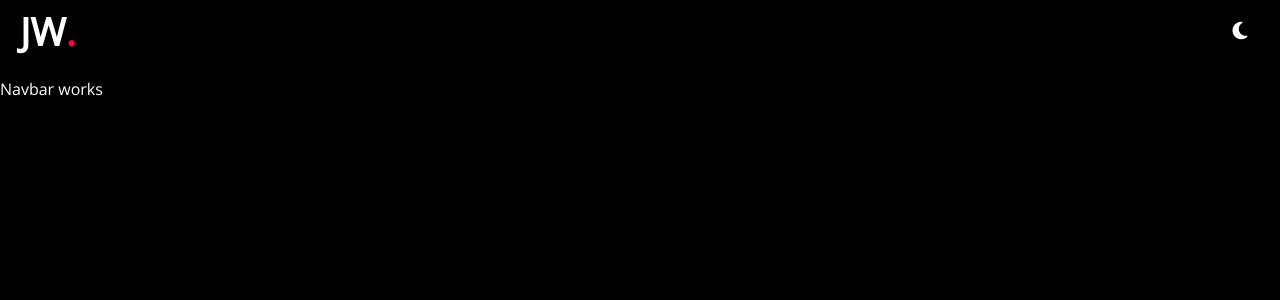
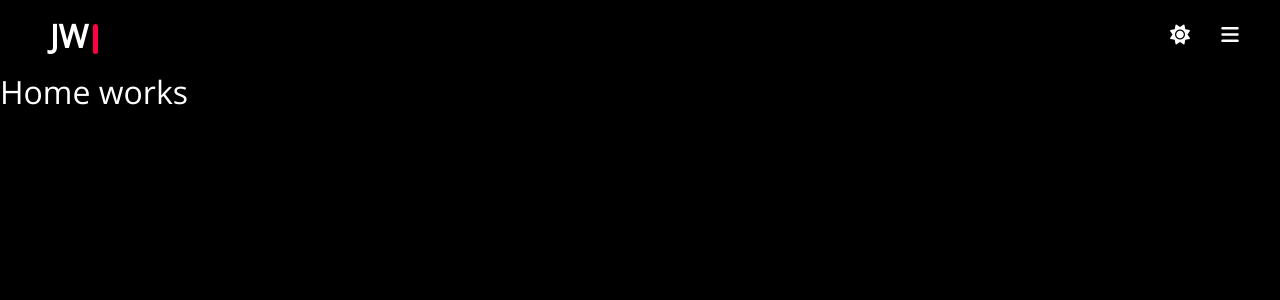
Before and after one commit to jasonwj96/portfolio, a React (Create React App) app: page / in a window 1280 px wide. Shown: the top 300 px of the page. Built offline with nearby package versions, Linux system fonts and the light colour scheme.

Commit message:
Added button animation

```diff
--- a/public/index.html
+++ b/public/index.html
@@ -19,7 +19,7 @@
       work correctly both with client-side routing and a non-root public URL.
       Learn how to configure a non-root public URL by running `npm run build`.
     -->
-    <title>React App</title>
+    <title>Jason Wedderburn - Portfolio</title>
     <link
       href="https://fonts.googleapis.com/css?family=Open+Sans&display=swap"
       rel="stylesheet"
--- a/src/App.scss
+++ b/src/App.scss
@@ -8,4 +8,5 @@
   transition-property: background-color;
   transition-duration: 200ms;
   transition-timing-function: ease-in-out;
+  padding: 70px 0 0 0;
 }
--- a/src/components/navbar.jsx
+++ b/src/components/navbar.jsx
@@ -12,7 +12,7 @@ const Navbar = () => {
     } else {
       parent.id = "light";
     }
-  });
+  }, [darkTheme]);
 
   const toggleTheme = () => {
     setDarkTheme(!darkTheme);
@@ -23,13 +23,19 @@ const Navbar = () => {
       <div id="navbar-top">
         <div id="brand">
           <p>JW</p>
+          <div id="bar" />
         </div>
         <button id="toggle-btn" onClick={toggleTheme}>
-          {darkTheme ? <i class="fas fa-moon" /> : <i class="fas fa-sun" />}
+          {darkTheme ? (
+            <i className="fas fa-sun" />
+          ) : (
+            <i className="fas fa-moon" />
+          )}
+        </button>
+        <button id="menu-btn">
+          <i className="fas fa-bars" />
         </button>
       </div>
-
-      <p>Navbar works</p>
     </div>
   );
 };
--- a/src/components/navbar.scss
+++ b/src/components/navbar.scss
@@ -29,7 +29,13 @@
     padding: 5px 20px;
 
     #brand {
-      font-size: 1.2em;
+      font-size: 1em;
+      pointer-events: none;
+      display: flex;
+      height: fit-content;
+      width: fit-content;
+      align-items: flex-start;
+      margin: 0 auto 0 30px;
 
       p {
         font-size: 2em;
@@ -37,30 +43,41 @@
         margin: 0;
       }
 
-      p::after {
-        content: ".";
-        margin: 0;
-        padding: 0;
-
-        color: #ff0040;
+      #bar {
+        width: 5px;
+        margin: 10px 0 0 5px;
+        height: 30px;
+        border-radius: 10px;
+        background-color: #ff0040;
       }
     }
 
     #toggle-btn {
+      @include button();
       width: 40px;
       height: 40px;
-      border-radius: 50%;
-      border: none;
-      background-color: #fff;
-      outline: none;
+      border-radius: 20px;
       transition-property: background-color;
       transition-duration: 200ms;
       transition-timing-function: ease-in-out;
 
-      &:hover {
-        color: #fff;
-        background-color: #ff0040;
+      i {
+        font-size: 1.5em;
       }
+    }
+
+    #menu-btn {
+      @include button();
+      cursor: pointer;
+      margin: 10px;
+      width: 40px;
+      height: 40px;
+      background-color: transparent;
+      transition-property: color;
+      transition-duration: 200ms;
+      transition-timing-function: ease-in-out;
+      padding: 5px;
+      border-radius: 50%;
 
       i {
         font-size: 1.5em;
--- a/src/containers/home.jsx
+++ b/src/containers/home.jsx
@@ -1,7 +1,11 @@
-import React from "react";
+import React, { useEffect } from "react";
 import "./home.scss";
 
 const Home = () => {
+  useEffect(() => {
+    document.title = "Jason Wedderburn - Home";
+  }, []);
+
   return (
     <div className="home-container">
       <p>Home works</p>
--- a/src/themes/themes.scss
+++ b/src/themes/themes.scss
@@ -1,4 +1,47 @@
 $global-font: "Open Sans", sans-serif;
+
+@mixin button() {
+  border: none;
+  outline: none;
+  position: relative;
+  overflow: hidden;
+  z-index: 1;
+  display: flex;
+  align-items: center;
+  justify-content: center;
+
+  &::before {
+    z-index: 2;
+    content: "";
+    position: absolute;
+    background-color: #ff0040;
+    width: inherit;
+    height: inherit;
+    margin: auto;
+    padding: 0;
+    top: 0;
+    left: 0;
+    border-radius: inherit;
+    transform: translateX(-100px);
+    transition-property: transform;
+    transition-duration: 400ms;
+    transition-timing-function: cubic-bezier(0.075, 0.82, 0.165, 1);
+  }
+
+  &:hover {
+    &::before {
+      transform: translateX(0px);
+    }
+
+    i {
+      color: #fff;
+      z-index: 3;
+      top: 0;
+      left: 0;
+      position: relative;
+    }
+  }
+}
 
 @mixin dark-theme() {
   $primary-dark: #000;
@@ -20,11 +63,14 @@ $global-font: "Open Sans", sans-serif;
 
       #toggle-btn {
         color: #fff;
+        background-color: #fff;
+
         background-color: $primary-dark;
+      }
 
-        &:hover {
+      #menu-btn {
+        i {
           color: #fff;
-          background-color: #ff0040;
         }
       }
     }
@@ -53,10 +99,10 @@ $global-font: "Open Sans", sans-serif;
         color: #111;
         background-color: #fff;
 
-        &:hover {
-          color: #fff;
-          background-color: #ff0040;
-        }
+        // &:hover {
+        //   color: #fff;
+        //   background-color: #ff0040;
+        // }
       }
     }
   }
```
